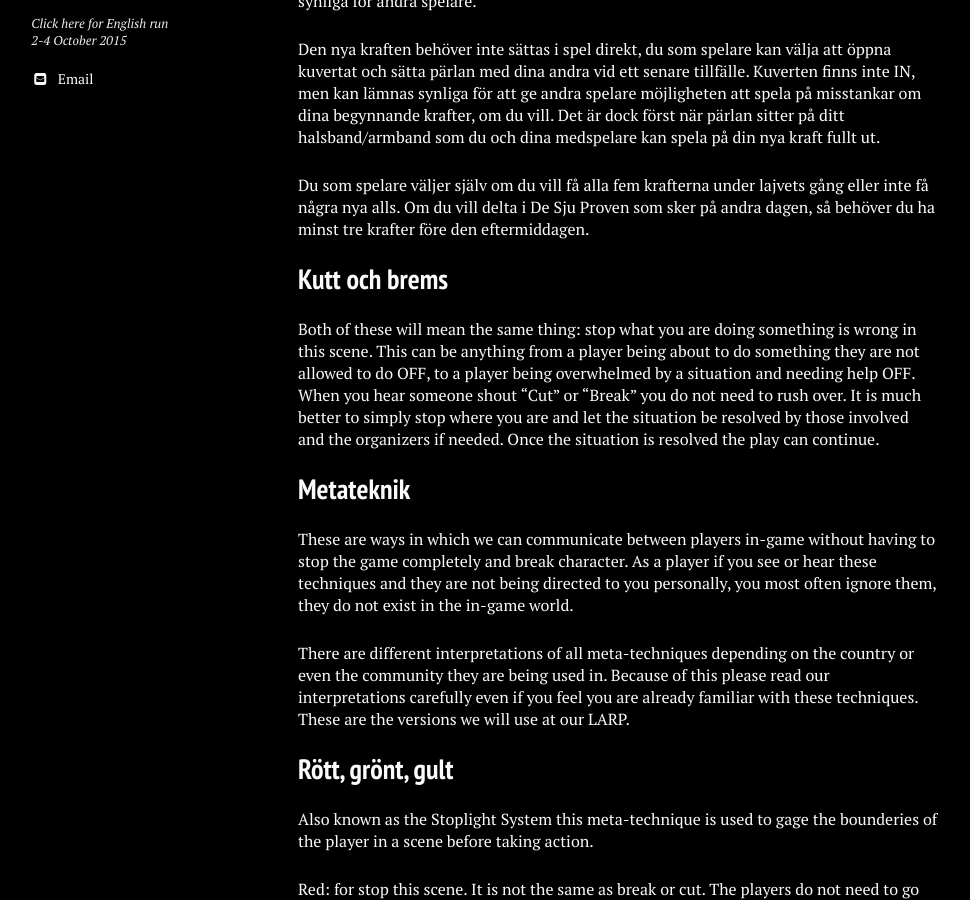
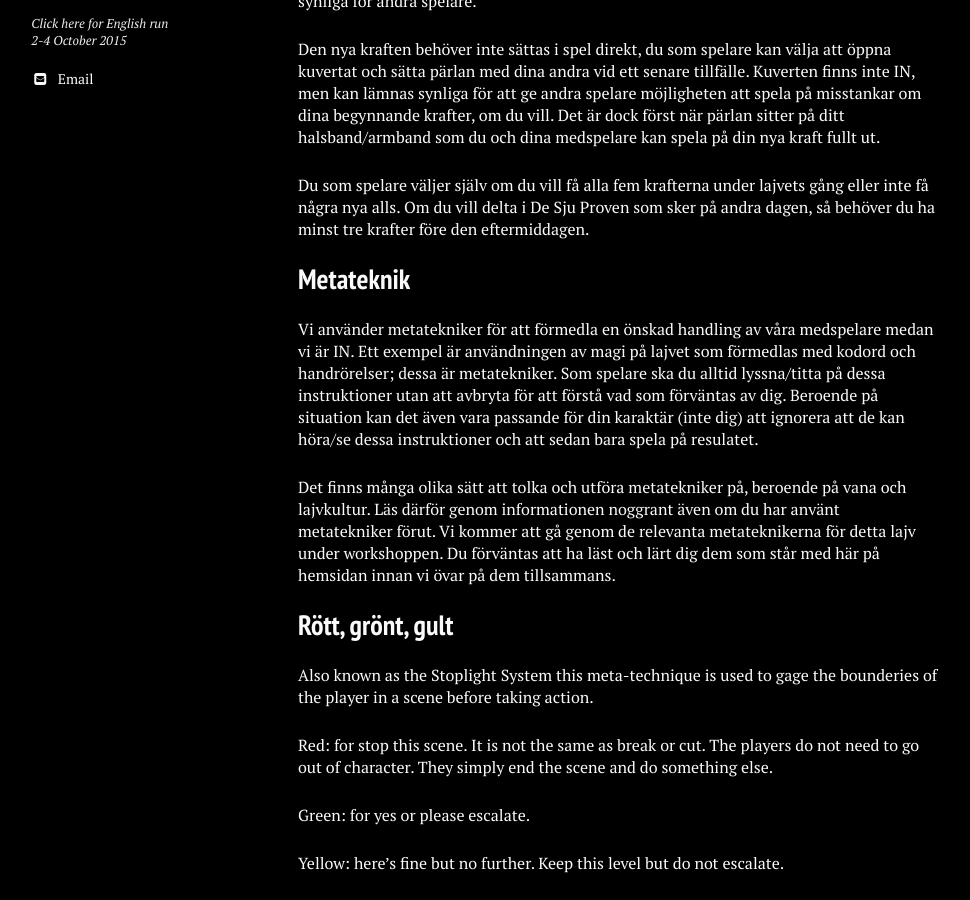
Before and after one commit to stanislavb/www.coven.nu, a Jekyll site: the page built from metateknik/index.md, in a window 1280 px wide and 900 px high, scrolled down 821 px. Shown: the whole window, without its empty margins (22-992 px from the left). Built offline with Jekyll 4.4.1, drawn with Linux system fonts in a browser that asks for light colours; nearby versions of some CDN libraries.

Commit message:
Update index.md

```diff
--- a/metateknik/index.md
+++ b/metateknik/index.md
@@ -27,15 +27,11 @@ Den nya kraften behöver inte sättas i spel direkt, du som spelare kan välja a
 
 Du som spelare väljer själv om du vill få alla fem krafterna under lajvets gång eller inte få några nya alls. Om du vill delta i De Sju Proven som sker på andra dagen, så behöver du ha minst tre krafter före den eftermiddagen.
 
-## Kutt och brems
-
-Both of these will mean the same thing: stop what you are doing something is wrong in this scene. This can be anything from a player being about to do something they are not allowed to do OFF, to a player being overwhelmed by a situation and needing help OFF. When you hear someone shout "Cut" or "Break" you do not need to rush over. It is much better to simply stop where you are and let the situation be resolved by those involved and the organizers if needed. Once the situation is resolved the play can continue.
-
 ## Metateknik
 
-These are ways in which we can communicate between players in-game without having to stop the game completely and break character. As a player if you see or hear these techniques and they are not being directed to you personally, you most often ignore them, they do not exist in the in-game world.
+Vi använder metatekniker för att förmedla en önskad handling av våra medspelare medan vi är IN. Ett exempel är användningen av magi på lajvet som förmedlas med kodord och handrörelser; dessa är metatekniker. Som spelare ska du alltid lyssna/titta på dessa instruktioner utan att avbryta för att förstå vad som förväntas av dig. Beroende på situation kan det även vara passande för din karaktär (inte dig) att ignorera att de kan höra/se dessa instruktioner och att sedan bara spela på resulatet.
 
-There are different interpretations of all meta-techniques depending on the country or even the community they are being used in. Because of this please read our interpretations carefully even if you feel you are already familiar with these techniques. These are the versions we will use at our LARP.
+Det finns många olika sätt att tolka och utföra metatekniker på, beroende på vana och lajvkultur. Läs därför genom informationen noggrant även om du har använt metatekniker förut. Vi kommer att gå genom de relevanta metateknikerna för detta lajv under workshoppen. Du förväntas att ha läst och lärt dig dem som står med här på hemsidan innan vi övar på dem tillsammans.
 
 ## Rött, grönt, gult
 
```
